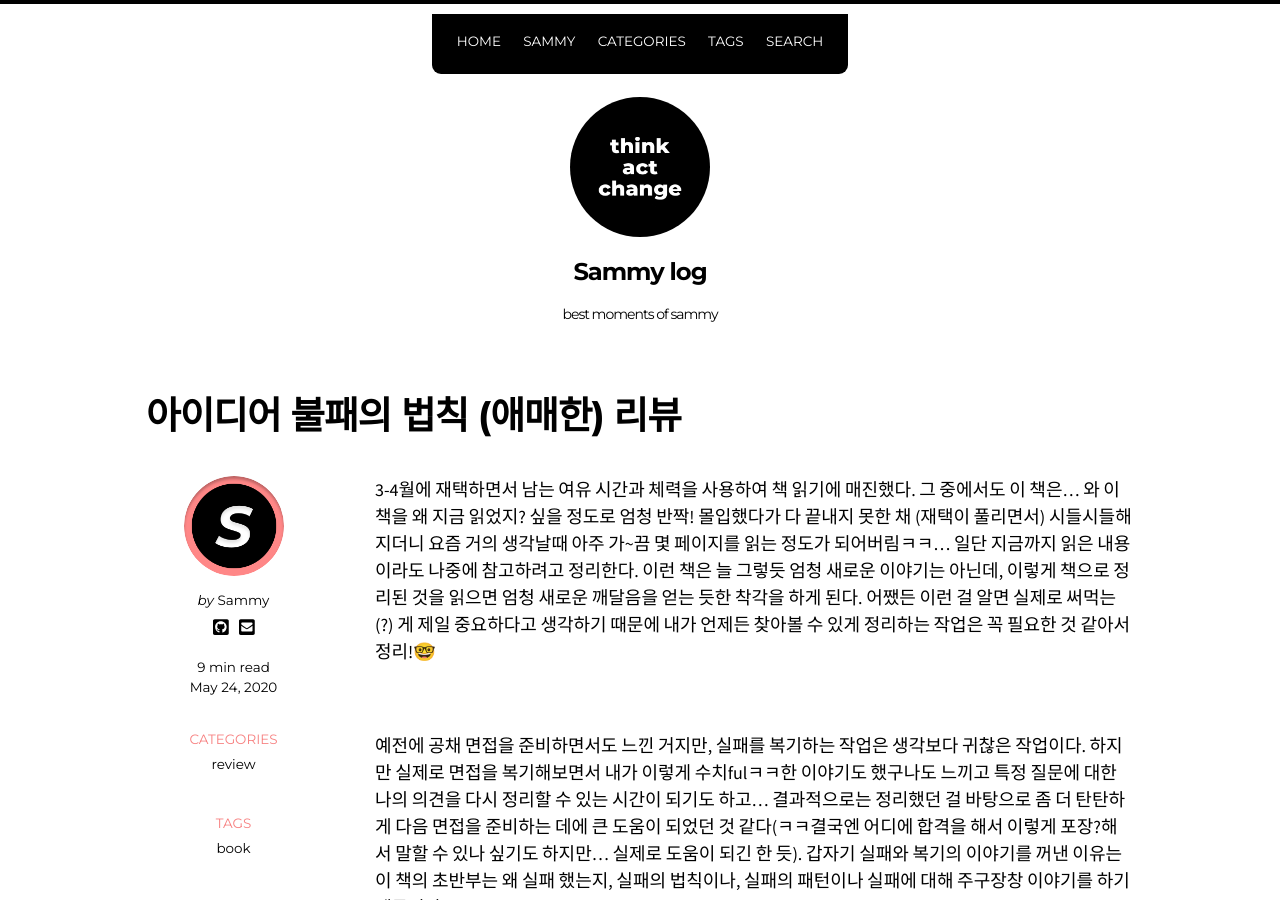
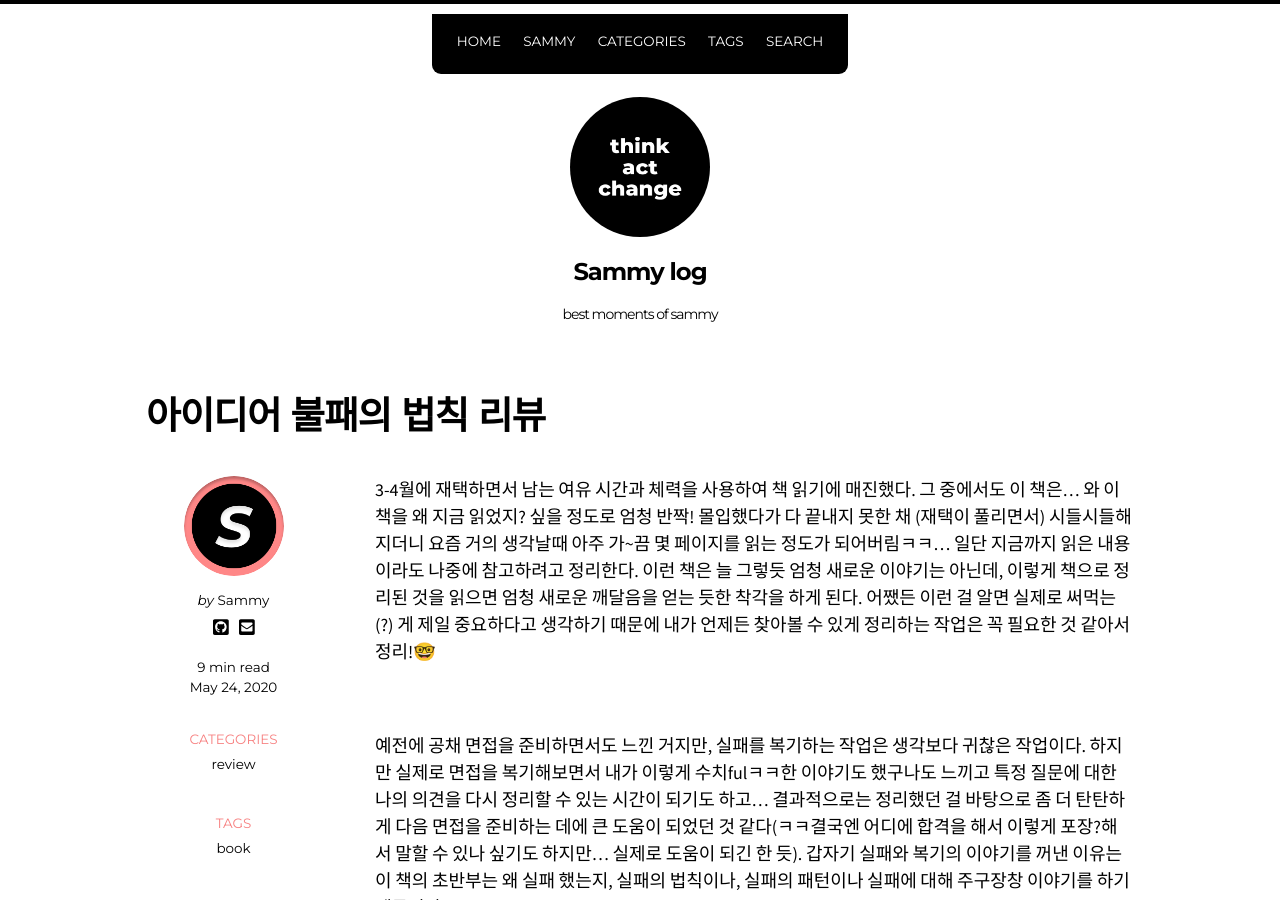
Before and after one commit to ssammykim/ssammykim.github.io, a Jekyll site: the page built from _posts/2020-05-24-the-right-it.md, in a window 1280 px wide and 900 px high. Built offline with Jekyll 4.4.1, drawn with Linux system fonts in a browser that asks for light colours; nearby versions of some CDN libraries; some web fonts are replaced; comment, search, counter and statistics services are not loaded.

Commit message:
Update 2020-05-24-the-right-it.md

```diff
--- a/_posts/2020-05-24-the-right-it.md
+++ b/_posts/2020-05-24-the-right-it.md
@@ -1,5 +1,5 @@
 ---
-title: "아이디어 불패의 법칙 (애매한) 리뷰"
+title: "아이디어 불패의 법칙 리뷰"
 date: May 24, 2020
 categories:
   - review
```
